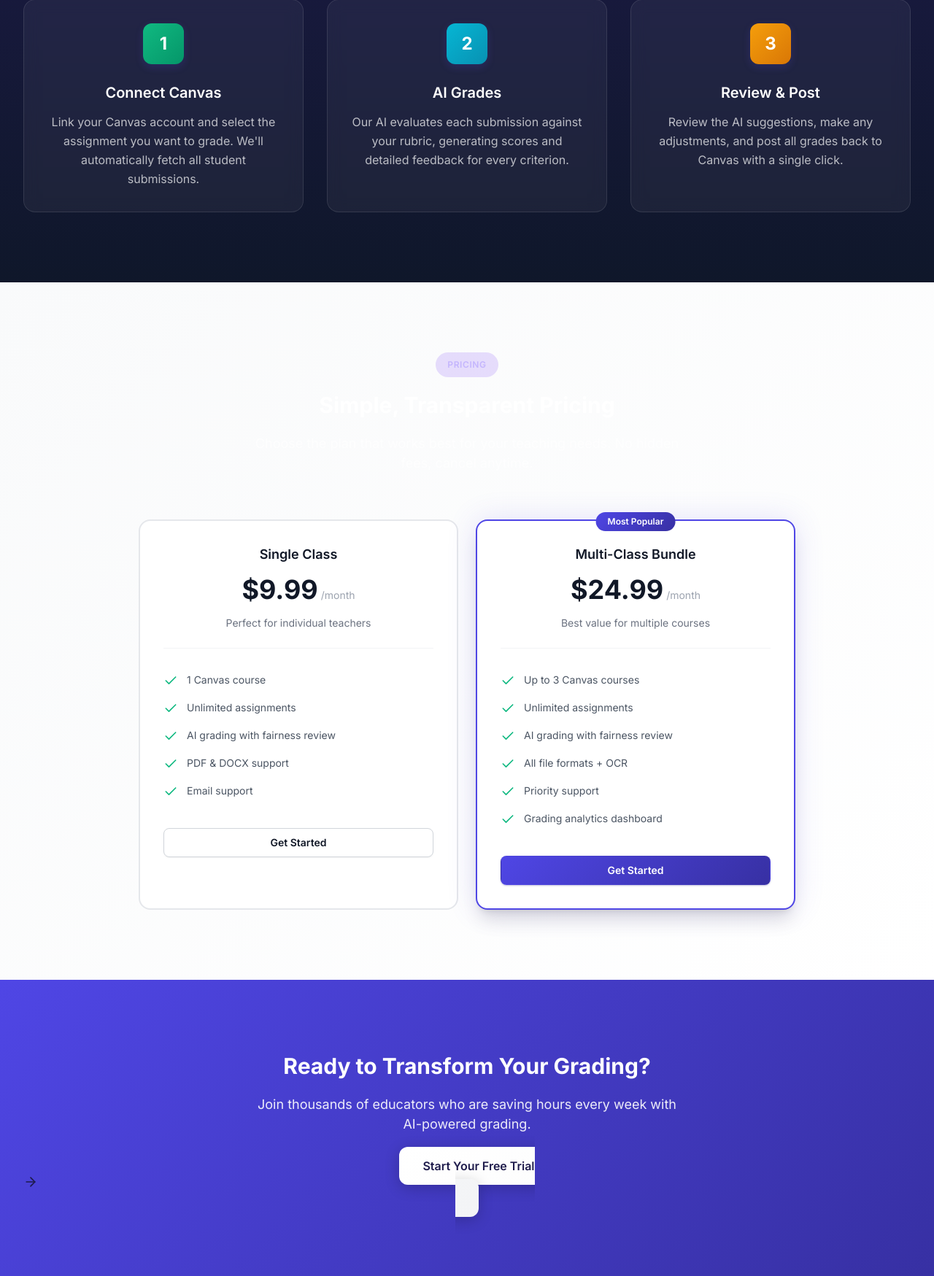
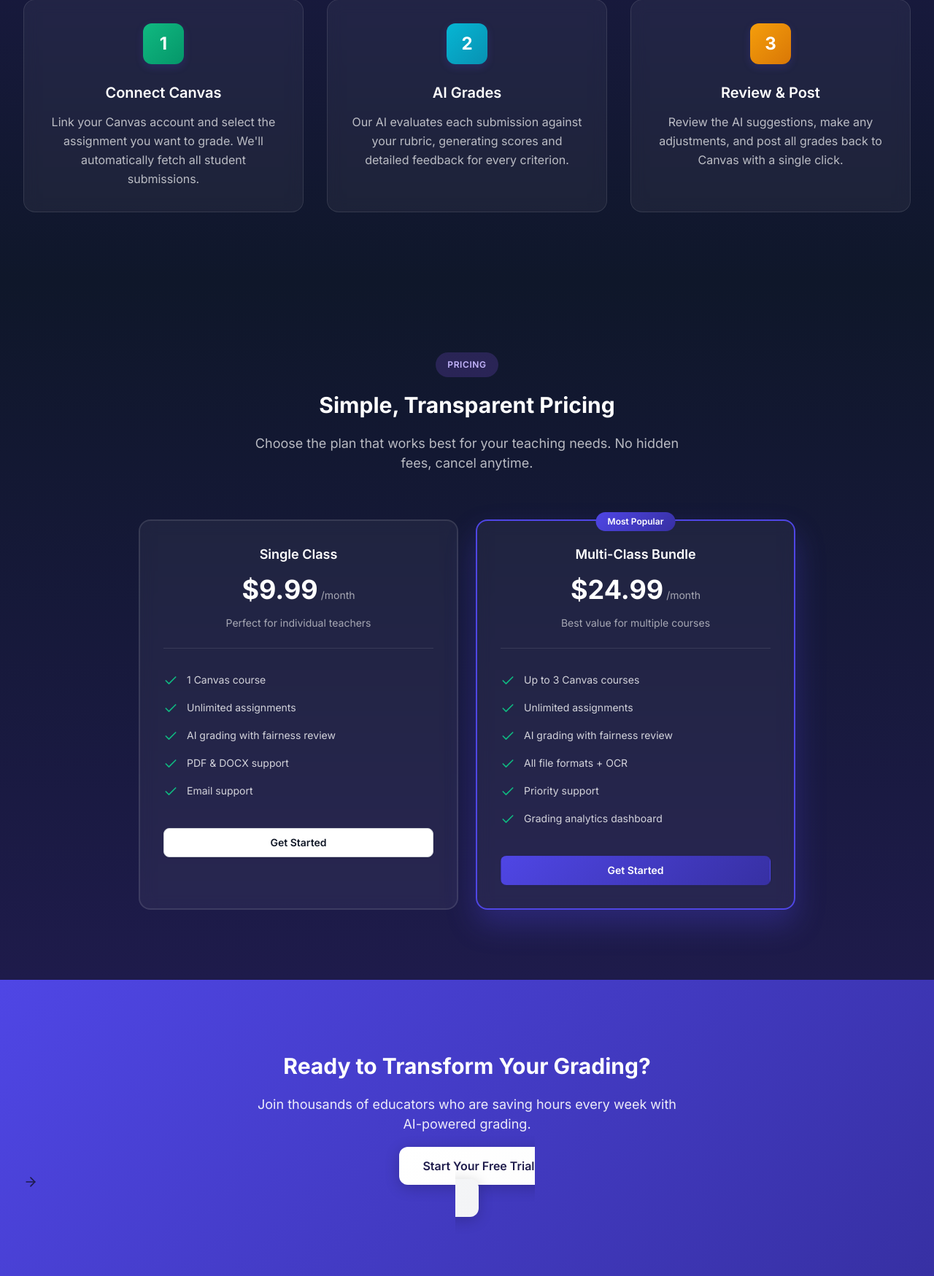
Before and after one commit to mataylorit-dev/canvas-speed-grader, a Flask app: template templates/index.html in a window 1280 px wide. Shown: the part 2385-4134 px from the top of the page at 73% size. Run offline with Flask 3, Linux system fonts and the light colour scheme; the template is opened without the code that fills it, so the values that code supplies are empty; some libraries are stand-ins or nearby versions.

Commit message:
Fix pricing and how-it-works section readability - dark theme

```diff
--- a/docs/index.html
+++ b/docs/index.html
@@ -211,7 +211,7 @@
   </section>
 
   <!-- How It Works Section -->
-  <section id="how-it-works" class="features-section" style="background-color: var(--bg-secondary);">
+  <section id="how-it-works" class="features-section">
     <div class="container">
       <div class="section-header">
         <span class="section-badge">How It Works</span>
--- a/static/css/main.css
+++ b/static/css/main.css
@@ -1113,7 +1113,20 @@
    -------------------------------------------------------------------------- */
 .pricing-section {
   padding: var(--space-24) 0;
-  background: linear-gradient(135deg, var(--color-gray-50) 0%, var(--bg-primary) 100%);
+  background: linear-gradient(180deg, #0f172a 0%, #1e1b4b 100%);
+}
+
+.pricing-section .section-badge {
+  color: #c4b5fd;
+  background-color: rgba(139, 92, 246, 0.2);
+}
+
+.pricing-section .section-title {
+  color: #ffffff;
+}
+
+.pricing-section .section-description {
+  color: rgba(255, 255, 255, 0.7);
 }
 
 .pricing-grid {
@@ -1132,21 +1145,22 @@
 
 .pricing-card {
   position: relative;
-  background-color: var(--bg-primary);
-  border: 2px solid var(--color-gray-200);
+  background: rgba(255, 255, 255, 0.05);
+  backdrop-filter: blur(10px);
+  border: 2px solid rgba(255, 255, 255, 0.1);
   border-radius: var(--radius-2xl);
   padding: var(--space-8);
   transition: all var(--transition-base);
 }
 
 .pricing-card:hover {
-  border-color: var(--color-primary-200);
-  box-shadow: var(--shadow-lg);
+  border-color: rgba(255, 255, 255, 0.2);
+  box-shadow: 0 20px 40px rgba(0, 0, 0, 0.3);
 }
 
 .pricing-card.featured {
   border-color: var(--color-primary);
-  box-shadow: var(--shadow-xl), 0 0 40px rgb(79 70 229 / 0.15);
+  box-shadow: 0 20px 40px rgba(79, 70, 229, 0.3);
 }
 
 .pricing-card.featured::before {
@@ -1167,13 +1181,13 @@
   text-align: center;
   margin-bottom: var(--space-6);
   padding-bottom: var(--space-6);
-  border-bottom: 1px solid var(--color-gray-100);
+  border-bottom: 1px solid rgba(255, 255, 255, 0.1);
 }
 
 .pricing-name {
   font-size: var(--font-size-lg);
   font-weight: var(--font-weight-semibold);
-  color: var(--text-primary);
+  color: #ffffff;
   margin-bottom: var(--space-2);
 }
 
@@ -1187,17 +1201,17 @@
 .pricing-amount {
   font-size: var(--font-size-4xl);
   font-weight: var(--font-weight-bold);
-  color: var(--text-primary);
+  color: #ffffff;
 }
 
 .pricing-period {
   font-size: var(--font-size-sm);
-  color: var(--text-muted);
+  color: rgba(255, 255, 255, 0.6);
 }
 
 .pricing-description {
   font-size: var(--font-size-sm);
-  color: var(--text-tertiary);
+  color: rgba(255, 255, 255, 0.6);
   margin-top: var(--space-2);
 }
 
@@ -1222,7 +1236,7 @@
 
 .pricing-feature-text {
   font-size: var(--font-size-sm);
-  color: var(--text-secondary);
+  color: rgba(255, 255, 255, 0.8);
 }
 
 /* --------------------------------------------------------------------------
--- a/static/index.html
+++ b/static/index.html
@@ -211,7 +211,7 @@
   </section>
 
   <!-- How It Works Section -->
-  <section id="how-it-works" class="features-section" style="background-color: var(--bg-secondary);">
+  <section id="how-it-works" class="features-section">
     <div class="container">
       <div class="section-header">
         <span class="section-badge">How It Works</span>
```
Also changed, not shown: docs/css/main.css (+26 -12 lines).
